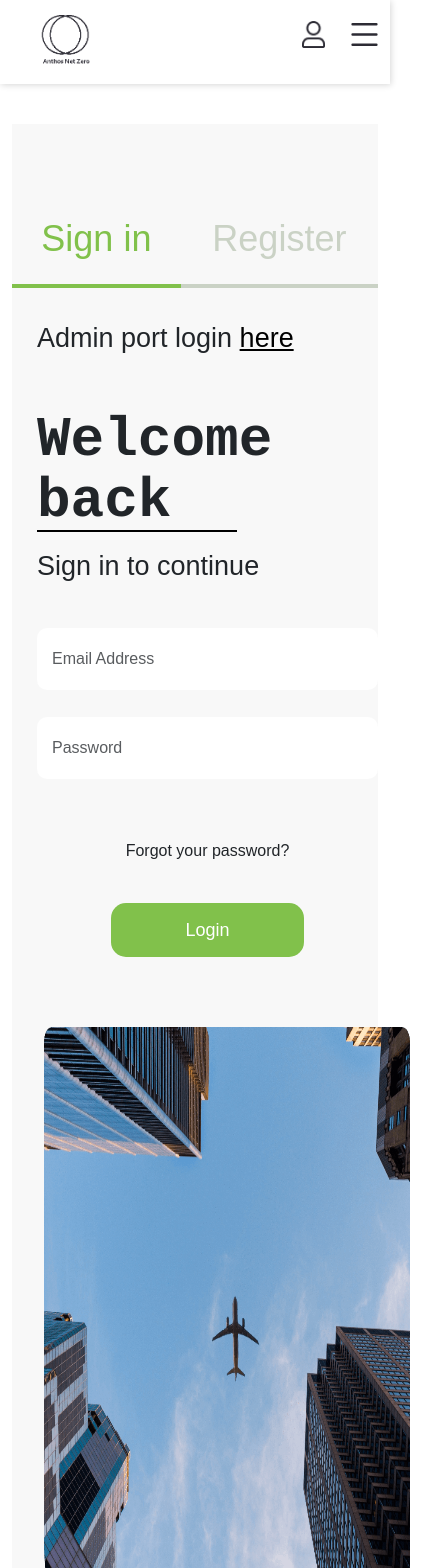
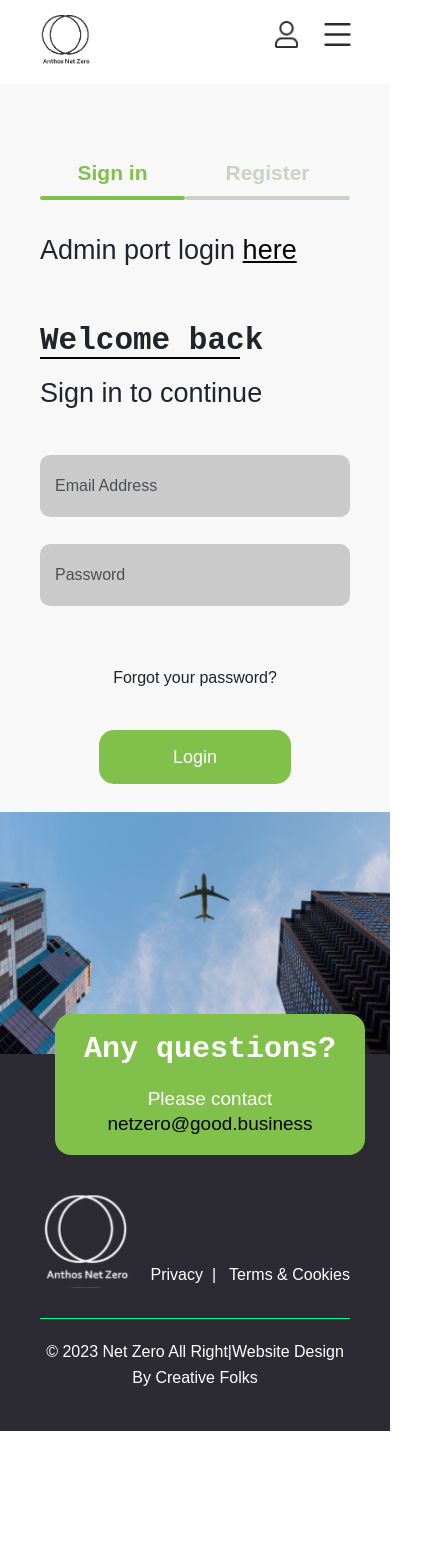
Before and after one commit to jaswant-d4d/net-zero-app, a React (Create React App) app: page /login in a window 390 px wide. Shown: the top 1568 px of the page, 422 px wide, since content can reach past the window. After the commit the page ends 1431 px from the top, so only its background shows below. Built offline with nearby package versions, Linux system fonts and the light colour scheme; no server answers.

Commit message:
minor css changes

```diff
--- a/src/assets/css/styles.css
+++ b/src/assets/css/styles.css
@@ -103,6 +103,11 @@ input{
     padding: 15px 0;
     box-shadow: none;
     background-color: transparent;
+    position: absolute;
+    top: 0;
+    z-index: 1;
+    left: 0;
+    right: 0;
 }
 
 .site-header {
@@ -209,9 +214,19 @@ border-bottom: none !important;
     max-width: calc(100% - 60px);
     margin: 0 0 25px;
 } */
-.nav-link{
+.nav-link, .card .nav .nav-pills{
     position: relative;
     padding-bottom: 30px;
+}
+.card .nav .nav-pills:after{
+    position: absolute;
+    content: "";
+    height: 4px;
+    width: 100%;
+    background: #cad2c5;
+    left: 0;
+    bottom: 0;
+    border-radius: 7px;
 }
 .nav-link:after {
     position: absolute;
@@ -221,6 +236,7 @@ border-bottom: none !important;
     background: #cad2c5;
     left: 0;
     bottom: 0;
+    border-radius: 7px;
 }
 .nav-link.active:after{
     position: absolute;
@@ -230,6 +246,7 @@ border-bottom: none !important;
     background: #81c14b;
     left: 0;
     bottom: 0;
+    border-radius: 7px;
 }
 
 .form-control {
@@ -338,6 +355,7 @@ form.registerform {
     line-height: 56px;
     font-weight: 600;
     margin-bottom: 30px;
+    color: #fff;
 }
 .footer-box a {
     color: #000;
@@ -353,6 +371,11 @@ form.registerform {
 .footer-content-privacy {
     display: none;
 }
+.footer-lower{
+    border-top: 1px solid #00FF9B;
+    padding-top: 20px;
+}
+
 /********Main Home page******/
 .home-banner {
     height: 100vh;
@@ -917,8 +940,8 @@ label p {
 }
 
 select {
-
-    background: url(http://cdn1.iconfinder.com/data/icons/cc_mono_icon_set/blacks/16x16/br_down.png) no-repeat right #ddd;
+    background: url(http://cdn1.iconfinder.com/data/icons/cc_mono_icon_set/blacks/16x16/br_down.png) no-repeat;
+    background-position: 95% center;
 }
 
 .general-form .bg-lightgray-color, .Additional .bg-lightgray-color{
@@ -963,11 +986,23 @@ select {
     text-align: center;
 }
 
+.login-form .form-control {
+    color: #2C2B34;
+    background-color: #cacaca;
+}
+.login-form-div{
+  margin-top: 40px;
+}
+.login-img-two {
+    display: none;
+}
 
-
-
-
-
+.form-label-div {
+    display: flex;
+}
+.form-label-div p {
+    margin: 0 0 10px 0;
+}
 
 
 
@@ -1056,6 +1091,12 @@ select {
     .carbon-contant .btn {
         margin-left: 110px;
     }
+    .login-form .col-lg-7.offset-1 {
+        margin-left: 0;
+    }
+    .login-form-div{
+        margin-top: 0px;
+      }
  }
 
 @media (max-width:767px){
@@ -1078,7 +1119,7 @@ select {
       padding-right: 0;
     }
     .site-header .navbar {
-        padding: 0 0px 0 27px;
+        padding: 0 27px 0 27px;
     }
     .btn {
         font-size: 18px;
@@ -1138,8 +1179,8 @@ select {
         padding-top: 40px;
     }
     h1, .h1, .Additional h2 {
-        font-size: 50px;
-        line-height: 53px;
+        font-size: 31px;
+        line-height: 37px;
         font-weight: 600;
         /* color: #2C2B34; */
     }
@@ -1158,6 +1199,7 @@ select {
     .general-form, .Additional  {
         background: #DCE0D9;
         padding: 0 28px;
+        margin-bottom: 0;
     }
     .general-form .bg-lightgray-color, .Additional .bg-lightgray-color {
         background:none;
@@ -1168,6 +1210,9 @@ select {
     .general-form .bg-lightgray-color, .Additional .bg-lightgray-color {
         padding-top: 0px;
         padding-bottom: 0px;
+    }
+    .Additional .card {
+        padding-bottom: 60px;
     }
     .card.card-par p {
         text-align: left;
@@ -1318,6 +1363,9 @@ select {
     .footer-content-privacy {
         display: block;
     }
+    .footer-lower {
+       margin-top: 30px;
+    }
     .personal-carbon {
       position: relative;
     }
@@ -1348,4 +1396,46 @@ select {
     .home-banner::after{
       display: block;
     }
+    /****************************/
+    .login-form {
+        margin: 0;
+        background:#F8F8F8;
+
+    }
+    .login-form .card{
+        padding: 28px;
+    }
+    .login-form  .bg-lightgray-color {
+        background:none ;
+        padding-bottom: 0;
+    }
+    .login-form .col-lg-7.offset-1 {
+        margin-left: 0;
+        padding: 0 !important;
+    }
+    .tab-content {
+        padding-left: 0px;
+    }
+    .nav-pills .nav-link {
+        font-size: 21px;
+        line-height: 26px;
+        font-weight: 800;
+    }
+    .nav-link {
+        padding-bottom: 14px;
+    }
+    .form-heading h1 {
+        font-size: 31px;
+        font-weight: 700;
+        line-height: 37px;
+    }
+    .login-img-two {
+        display: block;
+    }
+    .login-img {
+        display: none;
+    }
+    select {
+        background-position: 95% center;
+    }
 }
--- a/src/components/Footer.jsx
+++ b/src/components/Footer.jsx
@@ -27,7 +27,6 @@ const Footer = () => {
 
 
                 </div>
-                <hr />
                 <div className="footer-lower">
                     <div className="footer-content"><p> &#169; {year} Net Zero All Right|Website Design By Creative Folks</p></div>
                     <div className="footer-content-div"><p>Privacy &nbsp;| &nbsp; Terms & Cookies</p></div>
--- a/src/pages/General.jsx
+++ b/src/pages/General.jsx
@@ -532,11 +532,14 @@ const General = () => {
                                                     ) : null}
                                                 </div>
                                                 <div className="form-div">
+                                                    <div class="form-label-div">
                                                     <label htmlFor="other_dependants">
-                                                        <strong>9. </strong>     Do you have any other dependants who live with you
+                                                        <strong>9. </strong> Do you have any other dependants who live with you
                                                         all of the time or most of the time?<span>*</span>{" "}
-                                                        <p>(grand-parents etc)</p>
+
                                                     </label>
+                                                    <p>(grand-parents etc)</p>
+                                                    </div>
                                                     <select
                                                         name="other_dependants"
                                                         id="other_dependants"
@@ -564,7 +567,7 @@ const General = () => {
                                                 {formik.values.other_dependants === "Yes" && (
                                                     <div className="form-div">
                                                         <label htmlFor="other_dependants_details">
-                                                            <strong>9a.</strong>   Please specify <span>*</span>
+                                                            <strong>9a.</strong> Please specify <span>*</span>
                                                         </label>
                                                         <input
                                                             type="other_dependants_details"
--- a/src/pages/Login.jsx
+++ b/src/pages/Login.jsx
@@ -1,5 +1,6 @@
 import React, { useState } from 'react'
 import login_img from '../assets/images/login_img.png'
+import login_img1 from '../assets/images/login_img1.png'
 import { userLogin, userSignup } from '../redux-store/actions/auth'
 import { useDispatch, useSelector } from 'react-redux'
 import { useFormik } from 'formik';
@@ -220,7 +221,7 @@ const Login = () => {
                     <div className="bg-lightgray-color pt-70 pb-70 ">
                         <div className="row">
                             <div className="col-xl-7 col-lg-6">
-                                <div className="d-flex justify-content-center align-items-center mt-5">
+                                <div className="d-flex justify-content-center align-items-center login-form-div">
                                     <div className="card">
                                         <ul className="nav nav-pills mb-3" id="pills-tab" role="tablist">
                                             <li className="nav-item text-center" onClick={() => setLoginActive(true)}>
@@ -292,6 +293,9 @@ const Login = () => {
                                 <div className="login-img">
                                     <img src={login_img} alt="" />
                                 </div>
+                                <div class="login-img-two">
+                                     <img src={login_img1} alt="" />
+                                </div>
                             </div>
                         </div>
                     </div>
```
Also changed, not shown: src/assets/images/login-img.png (deleted), src/assets/images/login_img1.png (added).
